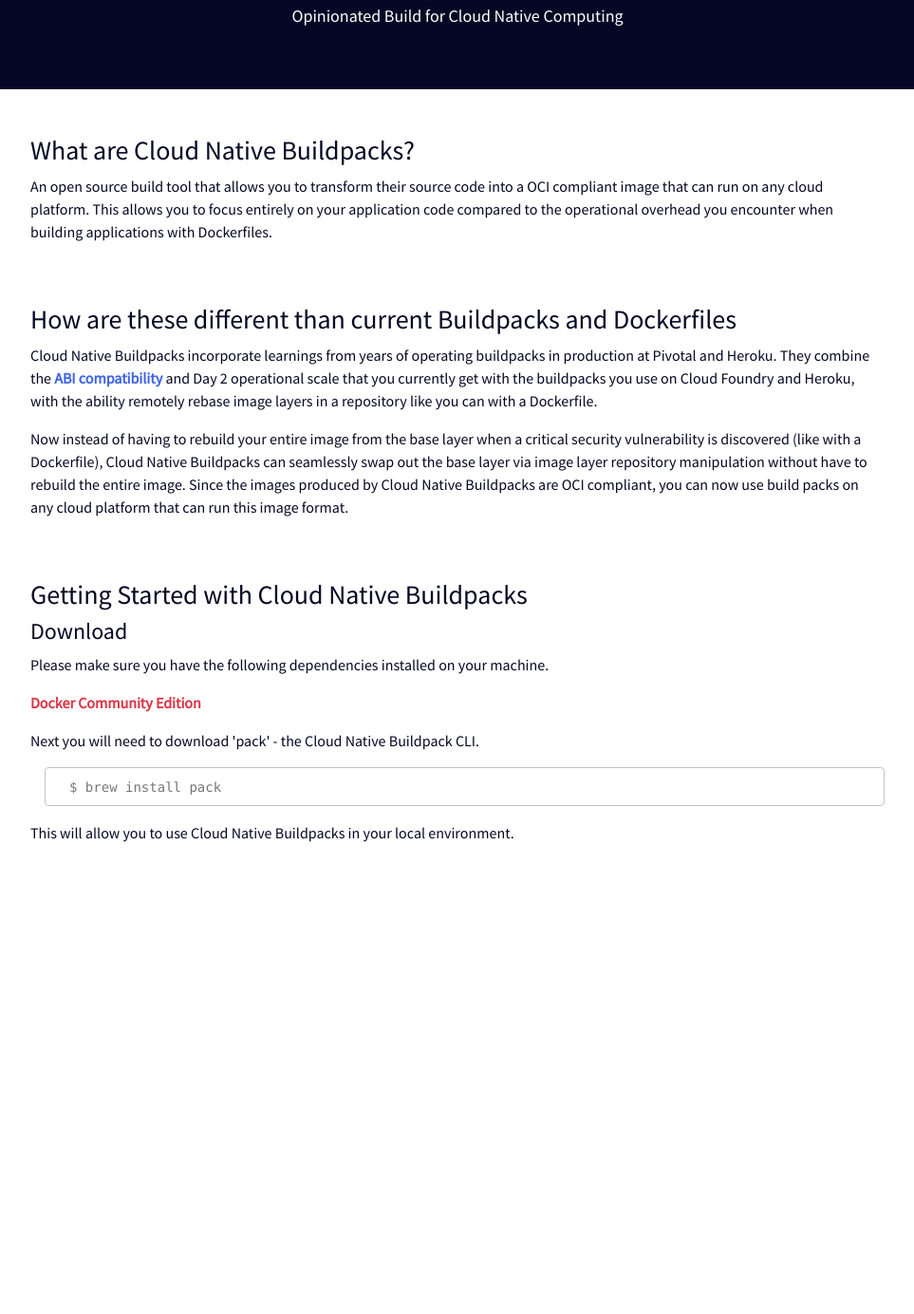
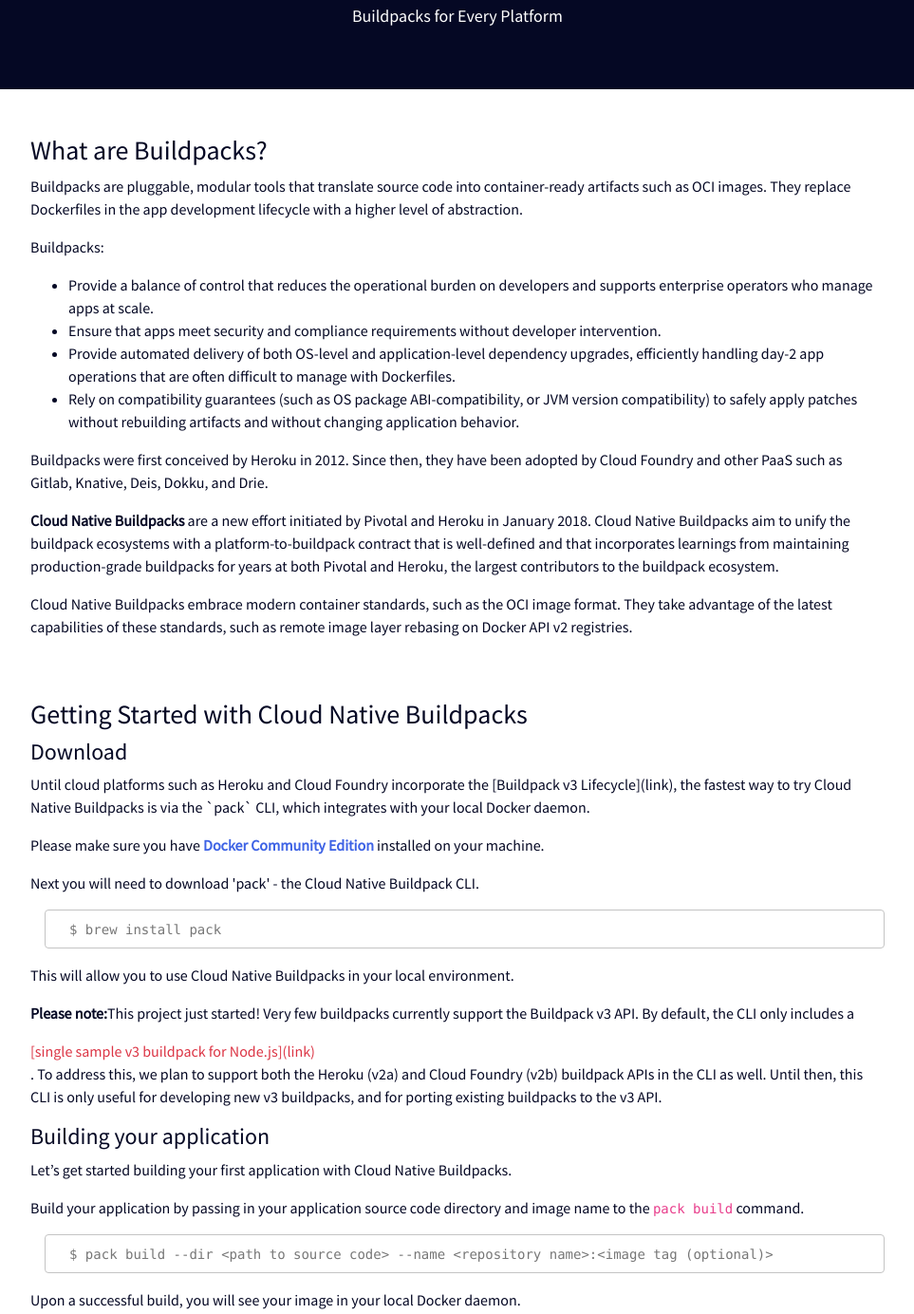
Before and after one commit to buildpacks/website, a plain HTML site: page index.html in a window 1280 px wide. Shown: the part 147-1531 px from the top of the page at 95% size, without its empty margins (158-1121 px from the left). Before the commit the page ends 1052 px from the top, so only its background shows below. Drawn offline with nearby package versions, Linux system fonts and the light colour scheme.

Commit message:
content updates to header, overview, and how to sections

```diff
--- a/index.html
+++ b/index.html
@@ -16,33 +16,55 @@
     <header class="py-5">
       <div class="container">
         <h1 class="display-3 text-center text-primary">Cloud Native Buildpacks</h1>
-        <p class="subtitle mt-3">Opinionated Build for Cloud Native Computing</p>
+        <p class="subtitle mt-3">Buildpacks for Every Platform</p>
       </div>
     </header>
     <div class="container">
       <section class="pt-5">
-        <h2 class="h3">What are Cloud Native Buildpacks?</h2>
-        <p>An open source build tool that allows you to transform their source code into a OCI compliant image that can run on any cloud platform. This allows you to focus entirely on your application code compared to the operational overhead you encounter when building applications with Dockerfiles.</p>
+        <h2 class="h3">What are Buildpacks?</h2>
+        <p>Buildpacks are pluggable, modular tools that translate source code into container-ready artifacts such as OCI images. They replace Dockerfiles in the app development lifecycle with a higher level of abstraction.</p>
+        <p>Buildpacks:</p>
+        <ul>
+          <li>Provide a balance of control that reduces the operational burden on developers and supports enterprise operators who manage apps at scale.</li>
+          <li>Ensure that apps meet security and compliance requirements without developer intervention.</li>
+          <li>Provide automated delivery of both OS-level and application-level dependency upgrades, efficiently handling day-2 app operations that are often difficult to manage with Dockerfiles.</li>
+          <li>Rely on compatibility guarantees (such as OS package ABI-compatibility, or JVM version compatibility) to safely apply patches without rebuilding artifacts and without changing application behavior.</li>
+        </ul>
+
+        <p>Buildpacks were first conceived by Heroku in 2012. Since then, they have been adopted by Cloud Foundry and other PaaS such as Gitlab, Knative, Deis, Dokku, and Drie.<p>
+
+        <p><b>Cloud Native Buildpacks</b> are a new effort initiated by Pivotal and Heroku in January 2018. Cloud Native Buildpacks aim to unify the buildpack ecosystems with a platform-to-buildpack contract that is well-defined and that incorporates learnings from maintaining production-grade buildpacks for years at both Pivotal and Heroku, the largest contributors to the buildpack ecosystem.</p>
+
+        <p>Cloud Native Buildpacks embrace modern container standards, such as the OCI image format. They take advantage of the latest capabilities of these standards, such as remote image layer rebasing on Docker API v2 registries.</p>
       </section>
-      <section class="pt-5">
-        <h2 class="h3">How are these different than current Buildpacks and Dockerfiles</h2>
-        <p>Cloud Native Buildpacks incorporate learnings from years of operating buildpacks in production at Pivotal and Heroku.  They combine the <a href="https://en.wikipedia.org/wiki/Application_binary_interface#Complete_ABIs" target="blank">ABI compatibility</a> and Day 2 operational scale that you currently get with the buildpacks you use on Cloud Foundry and Heroku, with the ability remotely rebase image layers in a repository like you can with a Dockerfile.</p>
-        <p>Now instead of having to rebuild your entire image from the base layer when a critical security vulnerability is discovered (like with a Dockerfile), Cloud Native Buildpacks can seamlessly swap out the base layer via image layer repository manipulation without have to rebuild the entire image.  Since the images produced by Cloud Native Buildpacks are OCI compliant, you can now use build packs on any cloud platform that can run this image format.</p>
-      </section>
+
       <section class="pt-5">
         <h2 class="h3">
           Getting Started with Cloud Native Buildpacks
         </h2>
         <h3 class="h4">Download</h3>
-        <p>Please make sure you have the following dependencies installed on your machine.</p>
+        <p>Until cloud platforms such as Heroku and Cloud Foundry incorporate the [Buildpack v3 Lifecycle](link), the fastest way to try Cloud Native Buildpacks is via the `pack` CLI, which integrates with your local Docker daemon.</p>
 
-        <p><a class="text-danger" href="" target="blank">Docker Community Edition</a></p>
+        <p>Please make sure you have <a href="https://store.docker.com/search?type=edition&offering=community" target="blank">Docker Community Edition</a> installed on your machine.</p>
+        <p>Next you will need to download 'pack' - the Cloud Native Buildpack CLI.</p>
+        <pre class="code-block"><code>$ brew install pack</code></pre>
+        <p>This will allow you to use Cloud Native Buildpacks in your local environment.</p>
+        <p><b>Please note:</b>This project just started! Very few buildpacks currently support the Buildpack v3 API. By default, the CLI only includes a <div class="text-danger">[single sample v3 buildpack for Node.js](link)</div>. To address this, we plan to support both the Heroku (v2a) and Cloud Foundry (v2b) buildpack APIs in the CLI as well. Until then, this CLI is only useful for developing new v3 buildpacks, and for porting existing buildpacks to the v3 API.</p>
 
-        <p>Next you will need to download 'pack' - the Cloud Native Buildpack CLI.</p>
+        <h3 class="h4">Building your application</h3>
+        <p>Let’s get started building your first application with Cloud Native Buildpacks.</p>
+        <p>Build your application by passing in your application source code directory and image name to the <code class="highlight">pack build</code> command.</p>
 
-        <pre class="code-block"><code>$ brew install pack</code></pre>
+        <pre class="code-block"><code>$ pack build --dir &lt;path to source code&gt; --name &lt;repository name&gt;:&lt;image tag (optional)&gt;</code></pre>
 
-        <p>This will allow you to use Cloud Native Buildpacks in your local environment.</p>
+        <p>Upon a successful build, you will see your image in your local Docker daemon.</p>
+
+        <h3 class="h4">Running Your Application</h3>
+        <p>Now that you have successfully built your OCI image using Cloud Native Buildpacks you can run your application using the Docker CLI.</p>
+
+        <pre class="code-block"><code>$ docker run &lt;image tag&gt;</code></pre>
+
+        <p>Congratulations! You have now successfully built and run your first application with Cloud Native Buildpacks.</p>
       </section>
 
     </div>
```
